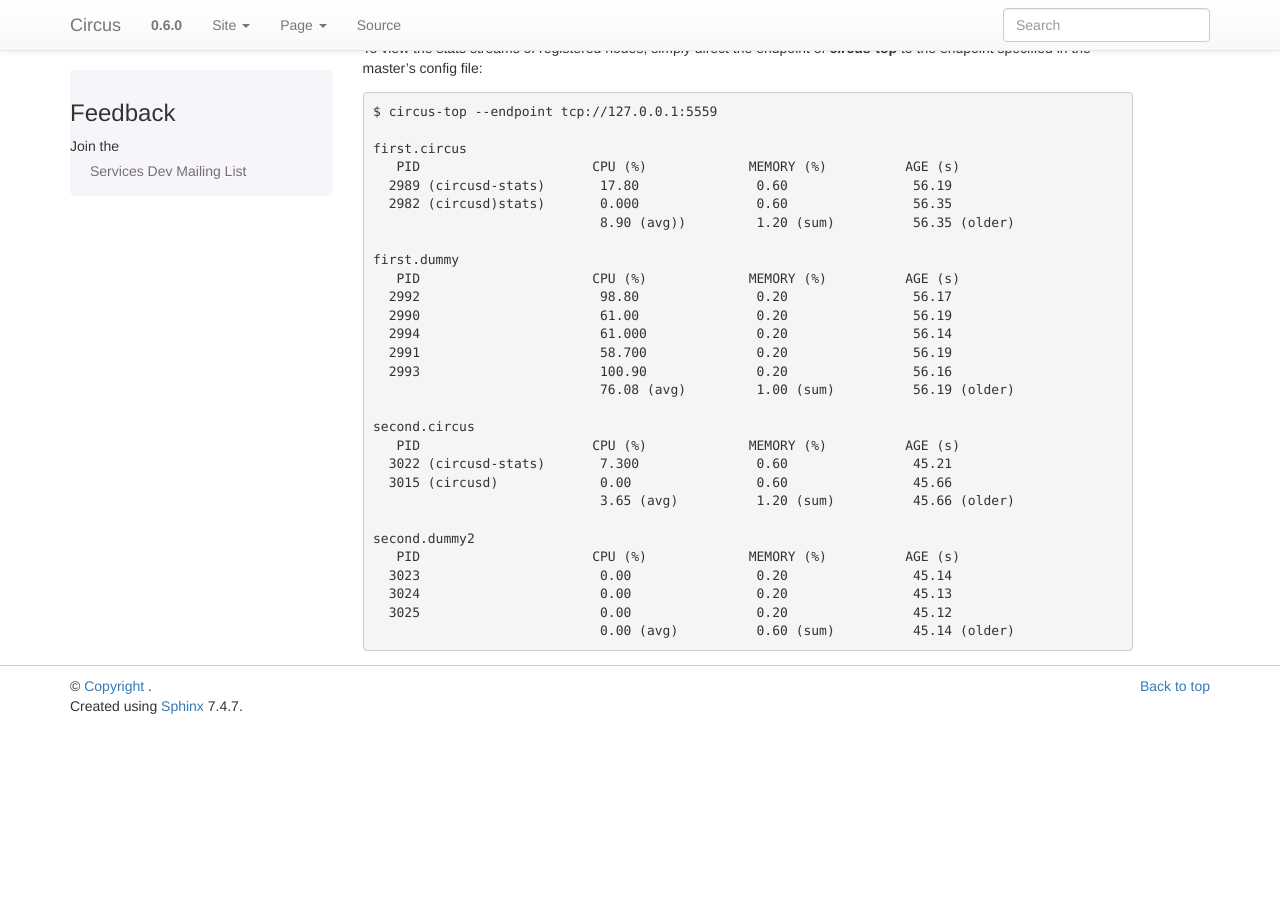
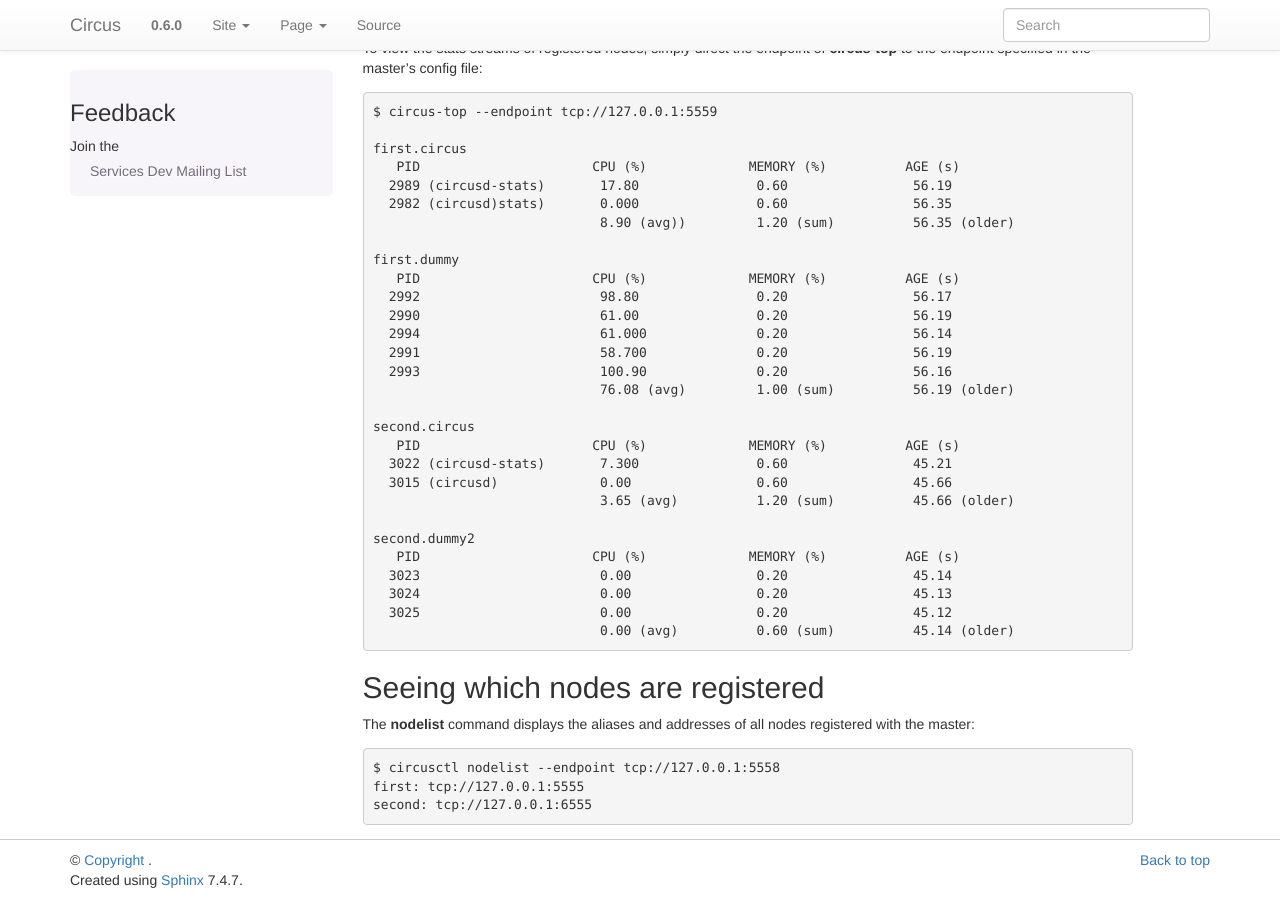
Before and after one commit to circus-tent/circus, a Sphinx documentation site: the page built from docs/source/cluster.rst, in a window 1280 px wide and 900 px high, scrolled down 1143 px. Built offline with Sphinx 7.4.7, drawn with Linux system fonts in a browser that asks for light colours; pages that are not in the unit, such as notebooks, are missing from menus; before the commit the page ends 1869 px from its top, so only the background shows below that.

Commit message:
Adding documentation for nodelist

```diff
--- a/docs/source/cluster.rst
+++ b/docs/source/cluster.rst
@@ -97,3 +97,12 @@ To view the stats streams of registered nodes, simply direct the endpoint of
       3024                       0.00                0.20                45.13
       3025                       0.00                0.20                45.12
                                  0.00 (avg)          0.60 (sum)          45.14 (older)
+
+Seeing which nodes are registered
+=================================
+
+The **nodelist** command displays the aliases and addresses of all nodes registered with the master::
+
+    $ circusctl nodelist --endpoint tcp://127.0.0.1:5558
+    first: tcp://127.0.0.1:5555
+    second: tcp://127.0.0.1:6555
```
